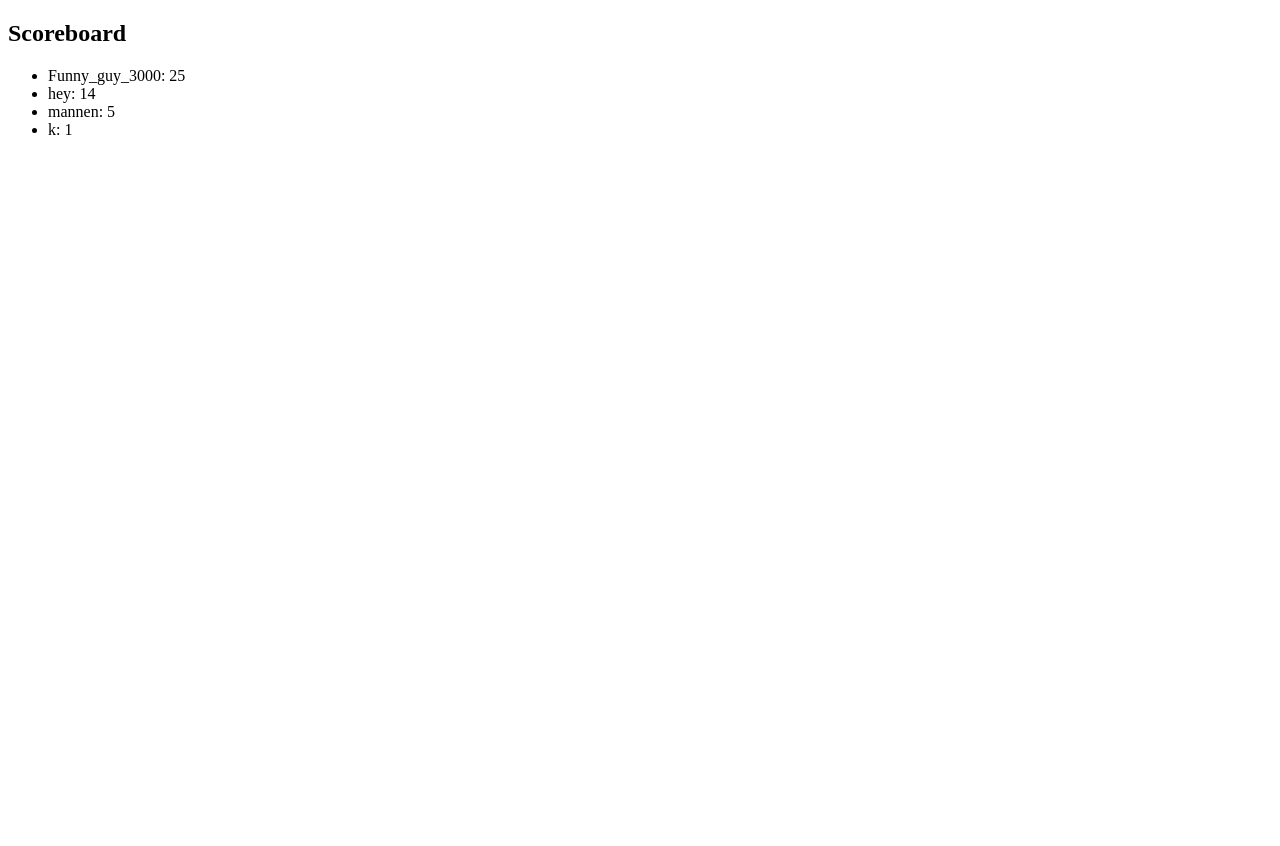
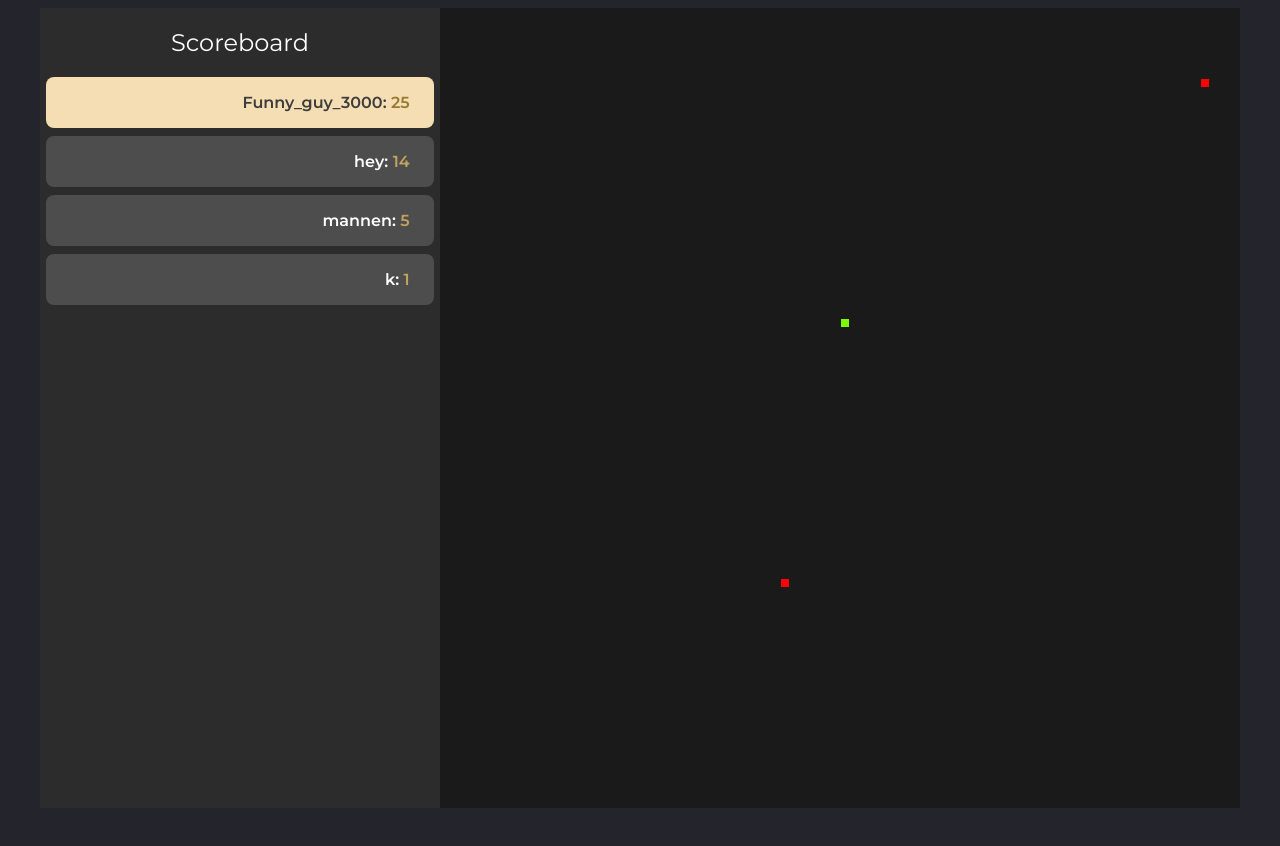
Before and after one commit to Hannerfeldt/snake, a website built with webpack: page src/index.html in a window 1280 px wide. After the commit the page ends 808 px from the top, so only its background shows below. Built offline with nearby package versions, Linux system fonts and the light colour scheme.

Commit message:
css-loader added and code style

```diff
--- a/package.json
+++ b/package.json
@@ -5,7 +5,9 @@
     "@webpack-cli/serve": "^1.5.2",
     "babel-loader": "^8.2.2",
     "clean-webpack-plugin": "^4.0.0",
+    "css-loader": "^6.3.0",
     "html-webpack-plugin": "^5.3.2",
+    "mini-css-extract-plugin": "^2.3.0",
     "nodemon": "^2.0.12",
     "sass": "^1.40.1",
     "sass-loader": "^12.1.0",
--- a/src/index.html
+++ b/src/index.html
@@ -7,7 +7,8 @@
     <link rel="preconnect" href="https://fonts.googleapis.com">
     <link rel="preconnect" href="https://fonts.gstatic.com" crossorigin>
     <link href="https://fonts.googleapis.com/css2?family=Montserrat:ital,wght@0,100;0,200;0,300;0,400;0,500;0,600;0,700;0,800;0,900;1,100;1,200;1,300;1,400;1,500;1,600;1,700;1,800;1,900&display=swap" rel="stylesheet">
-    <link rel="stylesheet" href="">
+    <link rel="stylesheet" href="main.css">
+    <script type="text/javascript" src="main.js"></script>
 </head>
 <body>
     <div class="game-container">
--- a/src/index.js
+++ b/src/index.js
@@ -1,15 +1,18 @@
+import "./styles/index.scss";
+
 window.addEventListener('load', () => {
     const gameWindow = document.getElementsByClassName('game-window')[0];
 
-    const windowWidth = 800;
-    const windowHeight = 800;
-    const sizeOfEntities = 10;
-    const appleSpawnRate = 25;
-    const updateFrequence = 100;
+    const windowWidth = 800,
+    windowHeight = 800,
+    sizeOfEntities = 10,
+    appleSpawnRate = 25,
+    updateFrequence = 100;
+
     gameWindow.style.height = windowHeight + 'px';
     gameWindow.style.width = windowWidth + 'px';
 
-    let pixels = {}
+    let pixels = {};
     Array((windowWidth / sizeOfEntities) * (windowHeight / sizeOfEntities)).fill(0).forEach((e, i) => pixels[i] = i);
 
     const apples = [];
@@ -176,6 +179,5 @@ window.addEventListener('load', () => {
         time++;
     }
 
-
     let gameLoop = setInterval(gameLogic , updateFrequence);
 })
--- a/webpack.config.js
+++ b/webpack.config.js
@@ -1,7 +1,7 @@
 const MiniCssExtractPlugin = require("mini-css-extract-plugin");
 
 // let mode = process.env.NODE_ENV;
-let mode = 'development';
+let mode = 'production';
 
 module.exports = {
     mode,
```
Also changed, not shown: src/styles/_global.scss (line endings or trailing spaces), src/styles/_variables.scss (line endings or trailing spaces), 1 other file.
